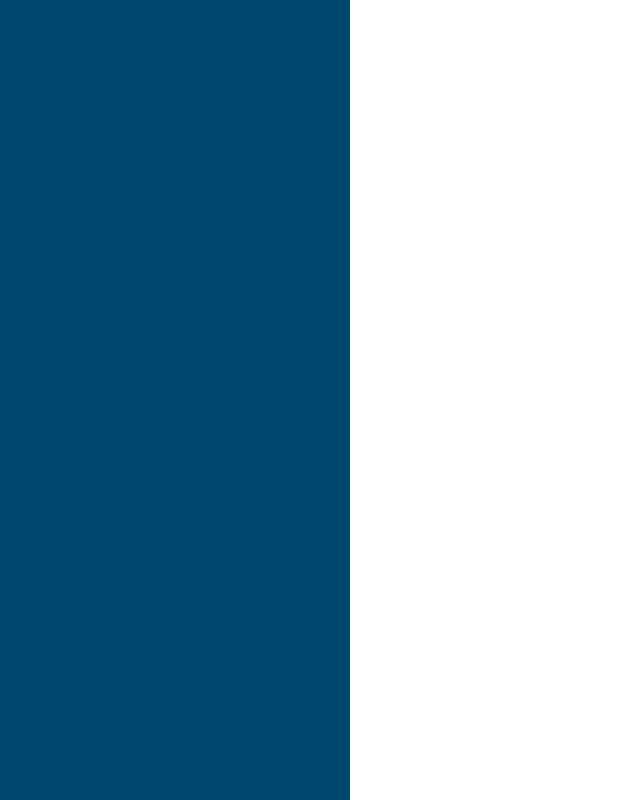
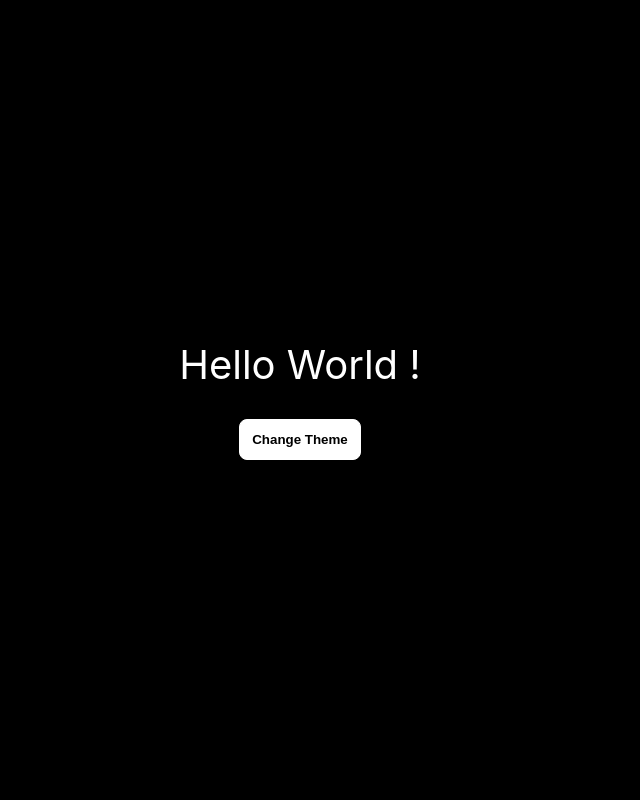
Before and after one commit to tugbabingol/react-projects, a React (Create React App) app: page / in a window 1280 px wide. Shown: the whole page, without its empty margins (0-640 px from the left). Built offline with nearby package versions, Linux system fonts and the light colour scheme.

Commit message:
Light Dark Mode

```diff
--- a/src/App.js
+++ b/src/App.js
@@ -7,6 +7,7 @@
 import LoadMoreData from './components/load-more-data';
 import TreeView from './components/tree-view'
 import QRCodeGenerator from './components/qr-code-generator';
+import LightDarkMode from './components/light-dark-mode';
 
 function App() {
   return (
@@ -30,12 +31,13 @@
       {/* <LoadMoreData/> */}
 
       {/*Tree view component/menu UI component / recursive navigation menu */}
-      <TreeView></TreeView>
+      {/* <TreeView/> */}
 
       {/* QR Code Generaator */}
       {/* <QRCodeGenerator/> */}
 
-
+      {/* light and dark theme switch */}
+      <LightDarkMode/>
 
     </div>
   );
--- /dev/null
+++ b/src/components/light-dark-mode/index.jsx
@@ -0,0 +1,22 @@
+import useLocalStroage from "./useLocalStroage";
+import './theme.css'
+
+export default function LightDarkMode(){
+
+    const [theme, setTheme] = useLocalStroage("theme", "dark");
+
+    function handleToggleTheme(){
+        setTheme(theme === "light" ? "dark" : "light");
+    }
+
+    console.log(theme);
+
+    return (
+        <div className="light-dark-mode" data-theme={theme}>
+            <div className="container">
+                <p>Hello World !</p>
+                <button onClick={handleToggleTheme}>Change Theme</button>
+            </div>
+        </div>
+    );
+}
--- /dev/null
+++ b/src/components/light-dark-mode/theme.css
@@ -0,0 +1,46 @@
+:root {
+    --background: #ffffff;
+    --text-primary: #000;
+    --button-bg: #000;
+    --button-text: #ffffff;
+}
+[data-theme = 'dark']{
+    --background: #000000;
+    --text-primary: #fff;
+    --button-bg: #fff;
+    --button-text: #000;
+}
+
+.light-dark-mode{
+    background-color: var(--background);
+    height: 100vh;
+    display: flex;
+    flex-direction: column;
+    justify-content: center;
+    font-size: 20px;
+    transition: all 0.5s;
+}
+
+.light-dark-mode .container{
+    display: flex;
+    justify-content: center;
+    align-items: center;
+    flex-direction: column;
+    gap: 30px;
+}
+
+.light-dark-mode .container p{
+    color: var(--text-primary);
+    font-size: 40px;
+    margin: 0px;
+}
+
+.light-dark-mode .container button{
+    background-color: var(--button-bg);
+    border: 1px solid var(--button-bg);
+    color: var(--button-text);
+    padding: 12px;
+    border-radius: 8px;
+    font-weight: 600;
+    cursor: pointer;
+}
--- /dev/null
+++ b/src/components/light-dark-mode/useLocalStroage.jsx
@@ -0,0 +1,26 @@
+import { useEffect } from "react";
+import { useState } from "react"
+
+
+export default function useLocalStroage(key, defaultValue) {
+    const [value, setValue] = useState(() => {
+        let currentValue;
+
+        try {
+            currentValue = JSON.parse(localStorage.getItem(key) || String(defaultValue));
+        } catch (error) {
+            console.log(error);
+            currentValue = defaultValue;
+        }
+        return currentValue;
+    });
+
+
+    useEffect(()=>{
+
+        localStorage.setItem(key, JSON.stringify(value));
+
+    }, [key,value]);
+
+    return [value, setValue];
+}
```
Also changed, not shown: src/components/tree-view/data.js (indentation only).
